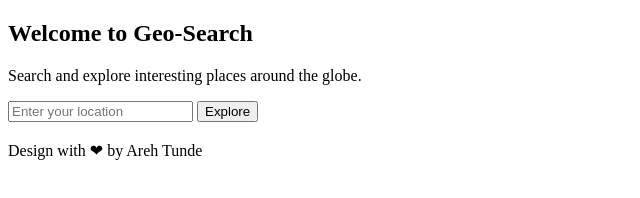
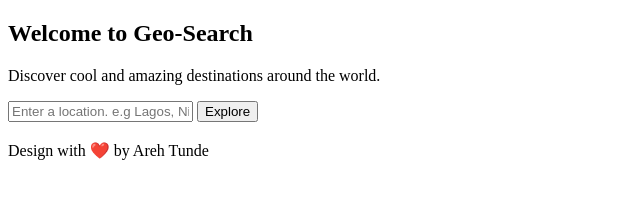
Before and after one commit to arehtunde/geosearch, a plain HTML site: page index.html in a window 1280 px wide. Shown: the whole page, without its empty margins (0-640 px from the left). Drawn offline with Linux system fonts and the light colour scheme.

Commit message:
setup markup and filled content

```diff
--- a/index.html
+++ b/index.html
@@ -11,10 +11,10 @@
   <main>
     <section class="input">
       <h1>Welcome to Geo-Search</h1>
-      <p>Search and explore interesting places around the globe.</p>
+      <p>Discover cool and amazing destinations around the world.</p>
       <div>
         <label for="searchbox"></label>
-        <input type="text" id="searchbox" class="searchbox" placeholder="Enter your location">
+        <input type="text" id="searchbox" class="searchbox" placeholder="Enter a location. e.g Lagos, Nigeria">
         <button class="button">Explore</button>
       </div>
     </section>
@@ -39,7 +39,7 @@
     </section>
   </main>
   <footer>
-    <p>Design with ❤ by Areh Tunde</p>
+    <p>Design with ❤️ by Areh Tunde</p>
   </footer>
 </body>
 </html>
```
